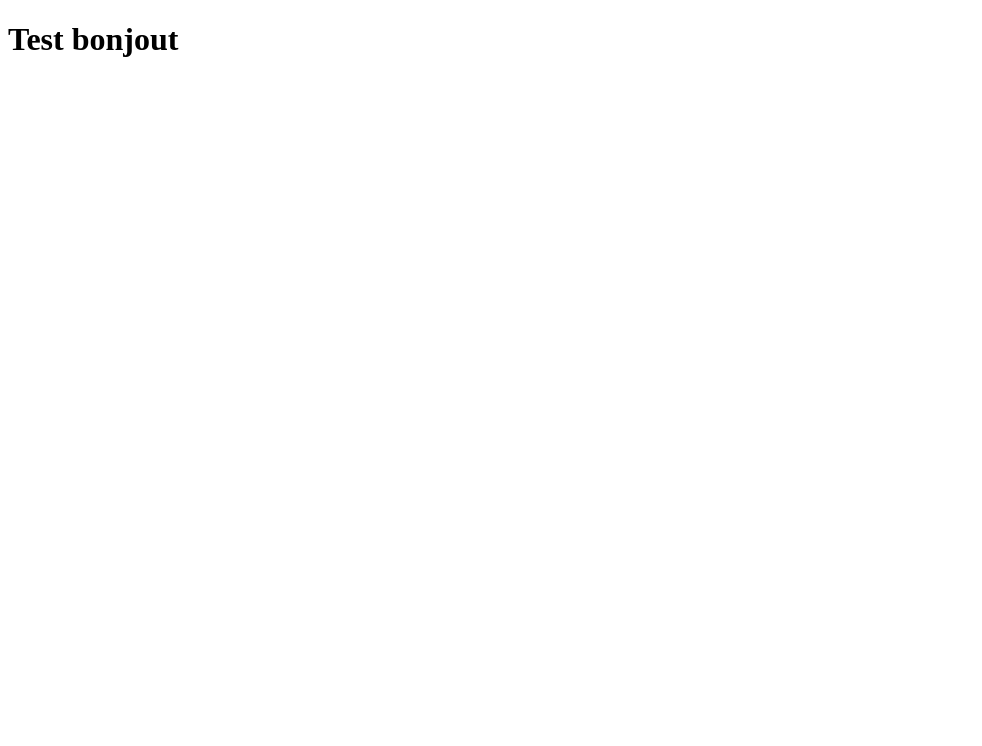
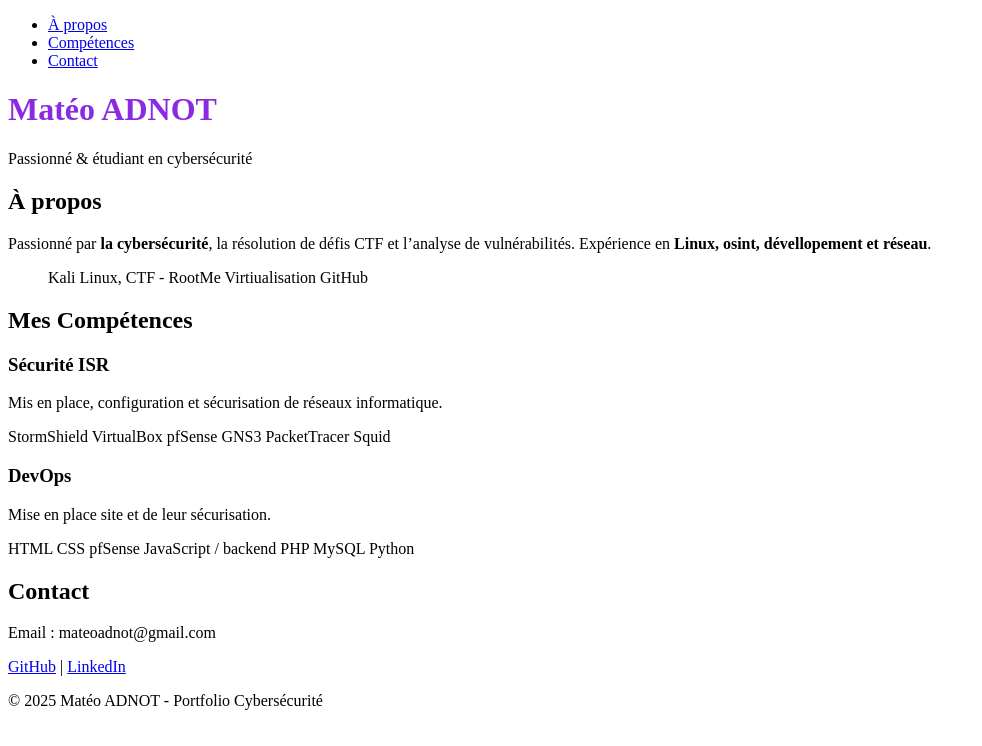
Before and after one commit to sh4lk/Portfolio, a plain HTML site: page index.html in a window 1280 px wide. Shown: the whole page, without its empty margins (0-982 px from the left). Drawn offline with Linux system fonts and the light colour scheme.

Commit message:
modif html + ajout css

```diff
--- /dev/null
+++ b/codeC.css
@@ -0,0 +1,3 @@
+h1 {
+    color: blueviolet;
+}
--- a/index.html
+++ b/index.html
@@ -1,8 +1,77 @@
 <!DOCTYPE html>
-<html>
+<html lang="fr">
+<head>
+  <meta charset="UTF-8">
+  <meta name="viewport" content="width=device-width, initial-scale=1.0">
+  <title>Portfolio CyberSécurité - Matéo ADNOT</title>
+  <link rel="stylesheet" href="codeC.css">
+</head>
+<body>
+  <nav>
+        <ul>
+          <li><a href="#about">À propos</a></li>
+          <li><a href="#projects">Compétences</a></li>
+          <li><a href="#contact">Contact</a></li>
+        </ul>
+      </nav>
+  <div class="container">
     <header>
-        <body>
-            <h1>Test bonjout</h1>
-        </body>
+      <h1>Matéo ADNOT</h1>
+      <p>Passionné & étudiant en cybersécurité</p>
     </header>
+    <main>
+      <section id="about">
+        <h2>À propos</h2>
+        <p>
+          Passionné par <b>la cybersécurité</b>, la résolution de défis CTF et l’analyse de vulnérabilités. Expérience en <b>Linux, osint, dévellopement et réseau</b>.
+        </p>
+        <ul>
+          <span>Kali Linux, </span>
+          <span>CTF - RootMe</span>
+          <span>Virtiualisation</span>
+          <span>GitHub</span>
+        </ul>
+      </section>
+      <section id="Compétence">
+        <h2>Mes Compétences</h2>
+        <div class="Compétence">
+          <h3>Sécurité ISR</h3>
+          <p>Mis en place, configuration et sécurisation de réseaux informatique.</p>
+          <div class="testpos">
+            <span>StormShield</span>
+            <span>VirtualBox</span>
+            <span>pfSense</span>
+            <span>GNS3</span>
+            <span>PacketTracer</span>
+            <span>Squid</span>
+          </div>
+        </div>
+        <div class="Compétence">
+          <h3>DevOps</h3>
+          <p>Mise en place site et de leur sécurisation.</p>
+          <div class="testpos">
+            <span>HTML</span>
+            <span>CSS</span>
+            <span>pfSense</span>
+            <span>JavaScript / backend</span>
+            <span>PHP</span>
+            <span>MySQL</span>
+            <span>Python</span>
+          </div>
+        </div>
+      </section>
+      <section id="contact">
+        <h2>Contact</h2>
+        <p>Email : mateoadnot@gmail.com</p>
+        <p>
+          <a href="https://github.com/sh4lk">GitHub</a> |
+          <a href="https://www.linkedin.com/in/Matéo A./">LinkedIn</a>
+        </p>
+      </section>
+    </main>
+    <footer>
+      <p>© 2025 Matéo ADNOT - Portfolio Cybersécurité</p>
+    </footer>
+  </div>
+</body>
 </html>
```
